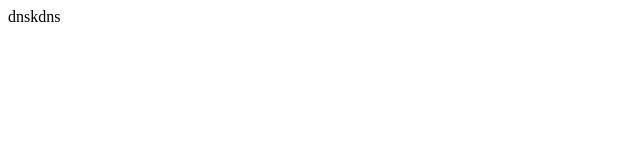
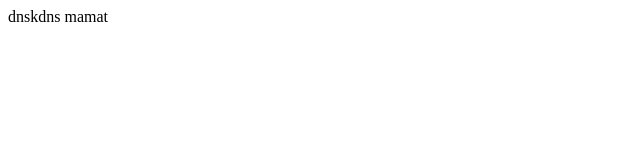
Before and after one commit to mit23-design/free-repositori, a plain HTML site: page inidev.html in a window 1280 px wide. Shown: the full height of the page, 0-640 px from the left. Drawn offline with Linux system fonts and the light colour scheme.

Commit message:
menambahkan nama

```diff
--- a/inidev.html
+++ b/inidev.html
@@ -1,3 +1,3 @@
 <html>
-  dnskdns
+  dnskdns mamat
 </html>
```
